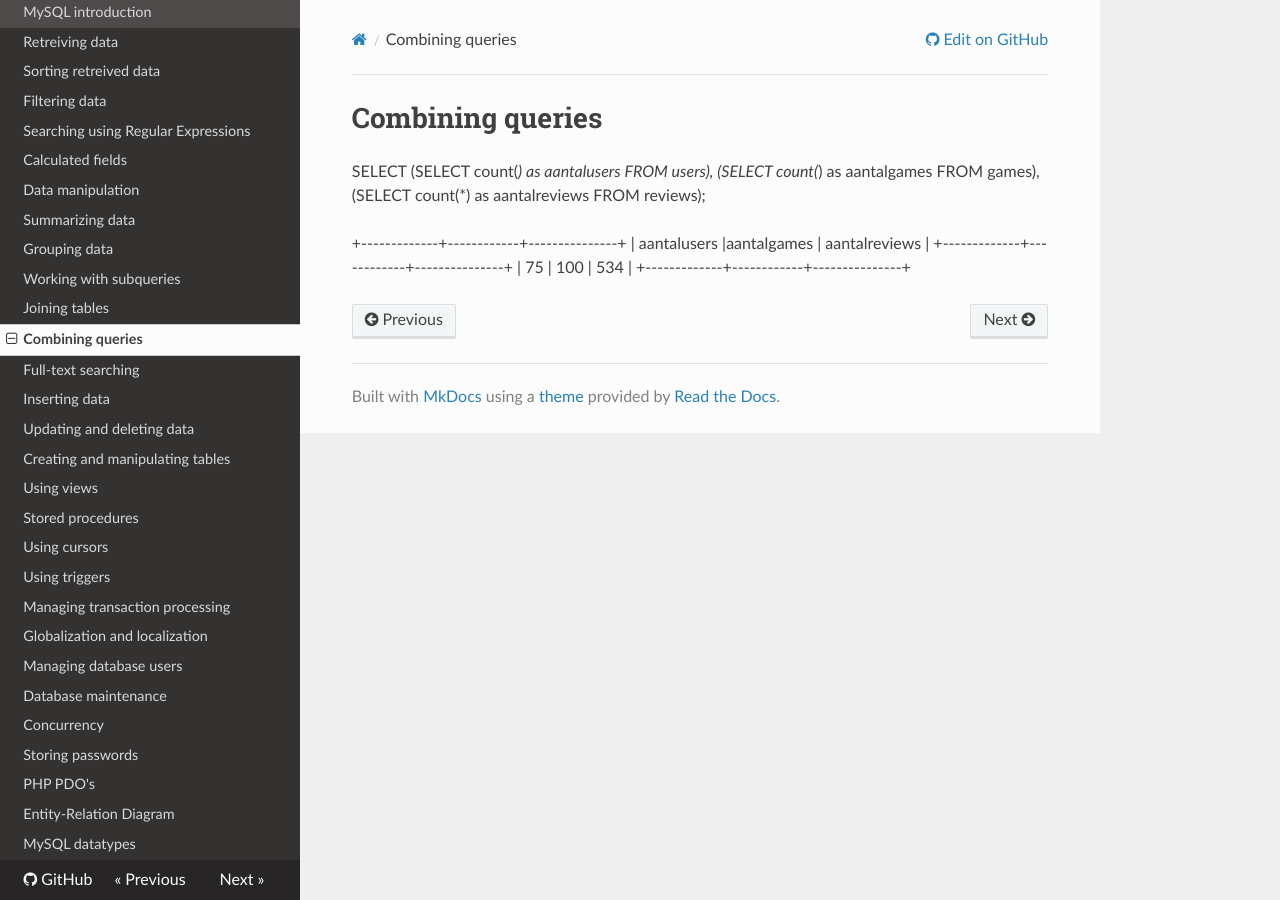
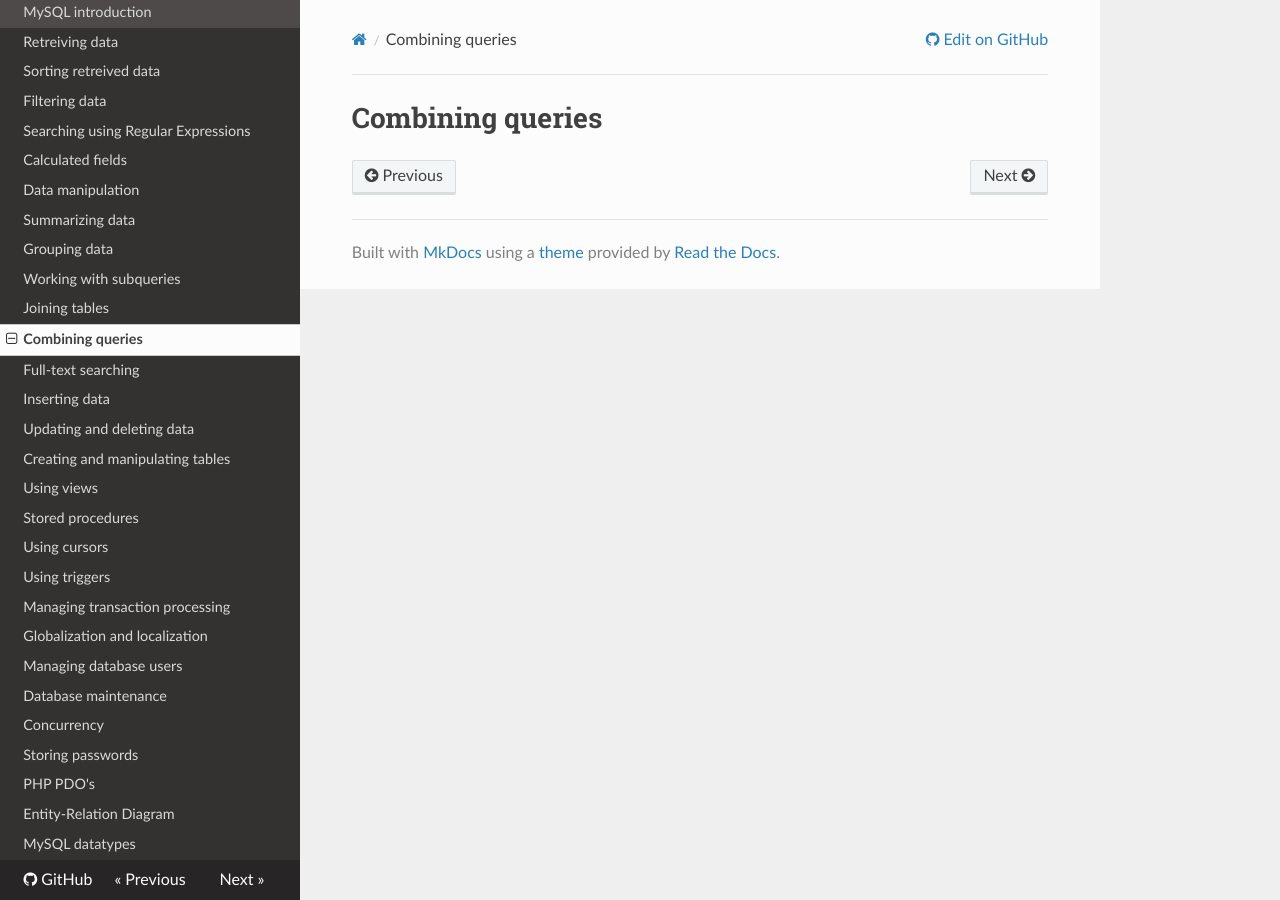
Before and after one commit to sillevl/course-databases, an MkDocs documentation site: the page built from docs/combining-queries.md, in a window 1280 px wide. Built offline with MkDocs 1.6.1, drawn with Linux system fonts in a browser that asks for light colours; nearby versions of some CDN libraries; old or Windows-style settings are respelled for this version of MkDocs.

Commit message:
Update combining-queries.md
Wrong query

```diff
--- a/docs/combining-queries.md
+++ b/docs/combining-queries.md
@@ -1,11 +1 @@
 # Combining queries
-SELECT
-(SELECT count(*) as aantalusers FROM users),
-(SELECT count(*) as aantalgames FROM games),
-(SELECT count(*) as aantalreviews FROM reviews);
-
-+-------------+------------+---------------+
-| aantalusers |aantalgames | aantalreviews |
-+-------------+------------+---------------+
-| 75          |       100  |      534      |
-+-------------+------------+---------------+
```
